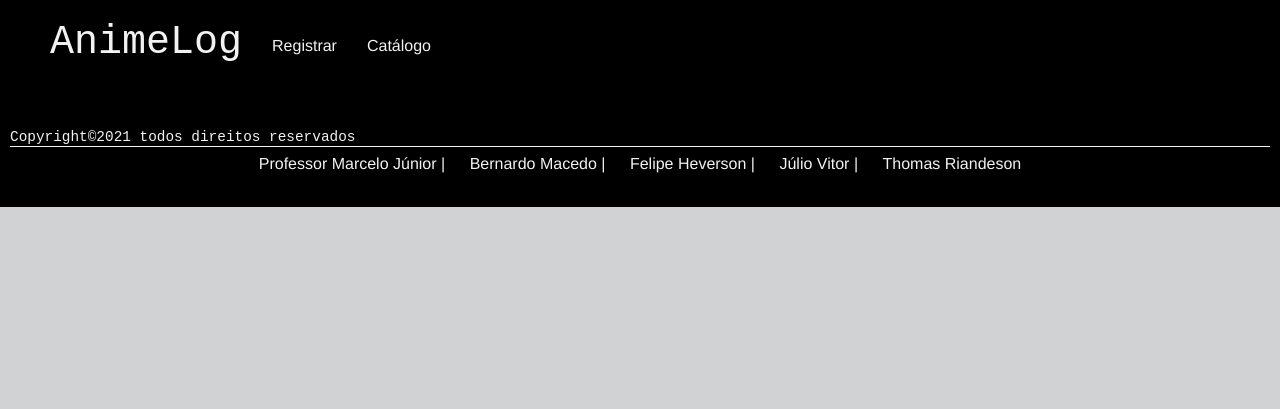
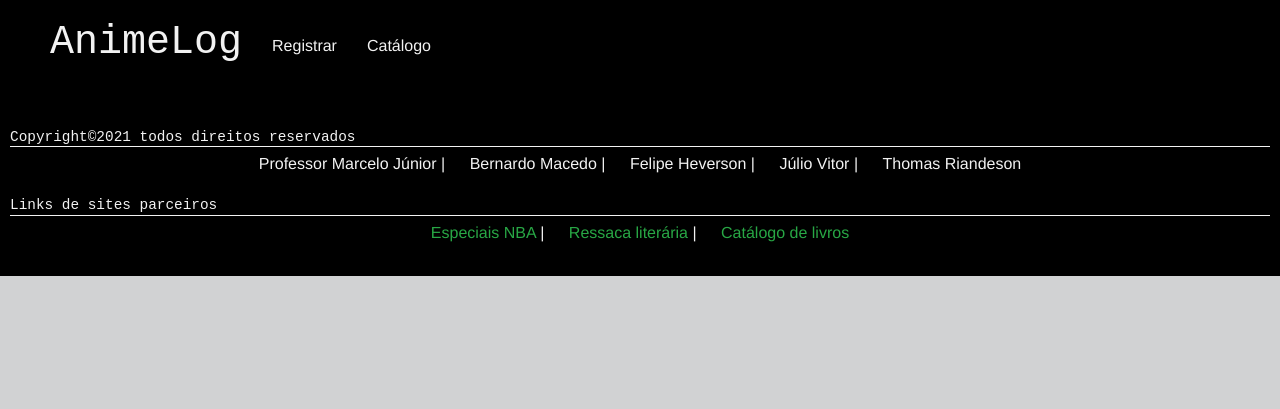
Before and after one commit to julius27Vitus/ppi-AnimeLog, a PHP site: page /catalogo.php in a window 1280 px wide. Shown: the part 21-430 px from the top of the page. Run offline with PHP 8.4, Linux system fonts and the light colour scheme; data that the repository does not hold is empty; some libraries are stand-ins or nearby versions.

Commit message:
Footer 2-2

```diff
--- a/catalogo.php
+++ b/catalogo.php
@@ -89,6 +89,12 @@ require_once "model/Anime.php";
         <li>Júlio Vitor |</li>
         <li>Thomas Riandeson</li>
       </ul>
+      <h4 id="title2">Links de sites parceiros</h4>
+            <ul>
+                <li><a href="https://app-especiaisnba.herokuapp.com/">Especiais NBA </a>|</li>
+                <li><a href="http://ressacaliteraria.herokuapp.com/">Ressaca literária </a>|</li>
+                <li><a href="https://ppi-projeto-4bi.herokuapp.com/">Catálogo de livros</a></li>
+            </ul>
     </footer>
 
   <div class="modal" tabindex="-1" id="info-modal">
--- a/css/style.css
+++ b/css/style.css
@@ -96,6 +96,15 @@ footer ul li {
     display: inline;
 }
 
-#corpo{
-   position: static;
+footer{
+    position: static;
+ }
+
+ footer ul li a{
+     color: #28a745;
+ }
+
+ footer h4#title2 {
+    color: #f2f2f2;
+    font-size: 0.9em;
 }
--- a/index.php
+++ b/index.php
@@ -150,6 +150,12 @@ if(isset($_GET["id"])){
                 <li>Júlio Vitor |</li>
                 <li>Thomas Riandeson</li>
             </ul>
+            <h4 id="title2">Links de sites parceiros</h4>
+            <ul>
+                <li><a href="https://app-especiaisnba.herokuapp.com/">Especiais NBA </a>|</li>
+                <li><a href="http://ressacaliteraria.herokuapp.com/">Ressaca literária </a>|</li>
+                <li><a href="https://ppi-projeto-4bi.herokuapp.com/">Catálogo de livros</a></li>
+            </ul>
         </footer>
     </div>
     <div class="modal" tabindex="-1" id="info-modal">
```
